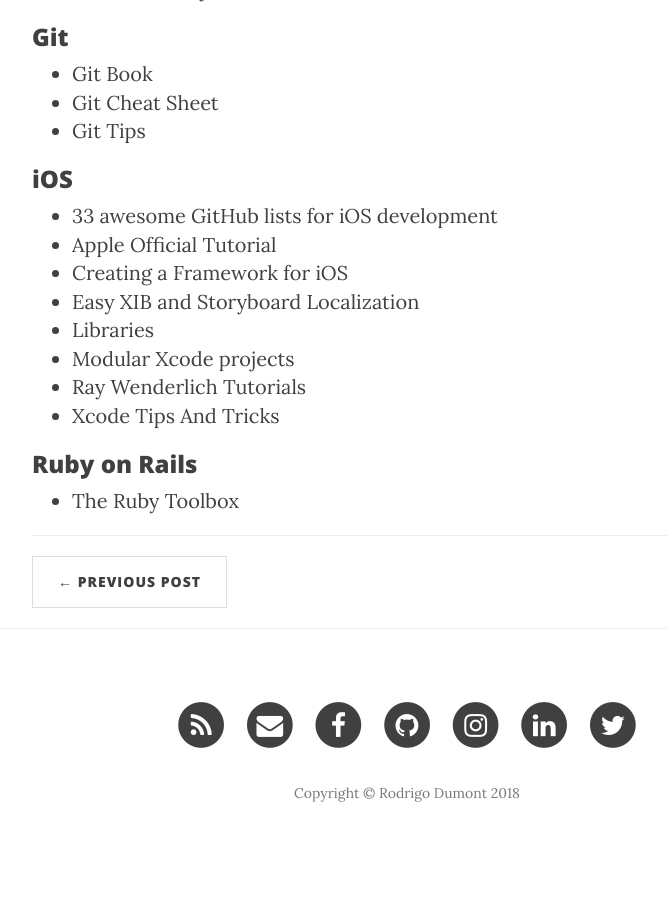
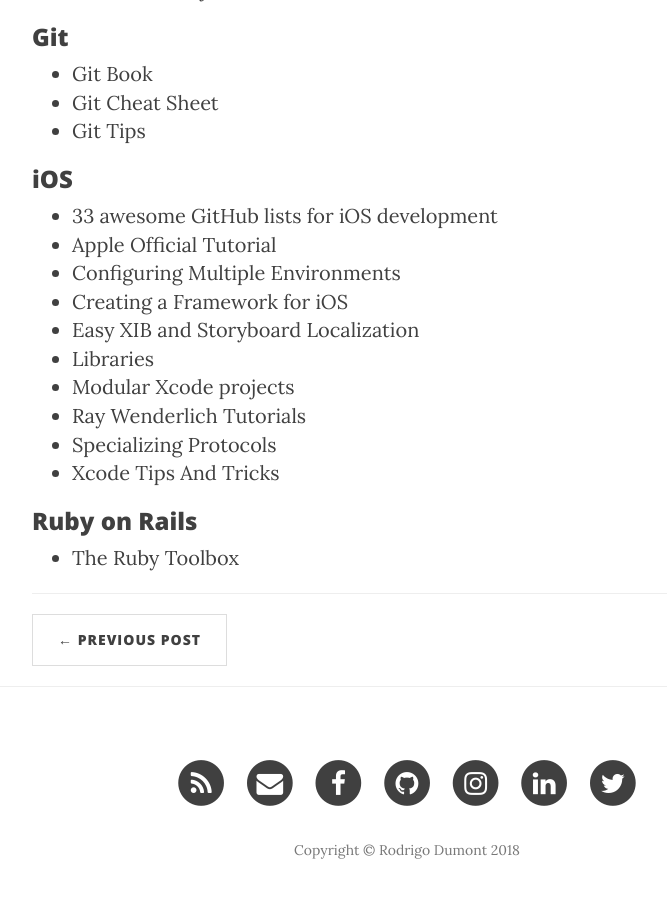
Before and after one commit to RxDx/rxdx.github.io, a Jekyll site: the page built from _posts/2016-07-01-useful-resources.markdown, in a window 1280 px wide and 900 px high, scrolled down 1098 px. Shown: the whole window, without its empty margins (233-900 px from the left). Built offline with Jekyll 4.4.1, drawn with Linux system fonts in a browser that asks for light colours; nearby versions of some CDN libraries; before the commit the page ends 1967 px from its top, so only the background shows below that.

Commit message:
Add iOS useful links

```diff
--- a/_posts/2016-07-01-useful-resources.markdown
+++ b/_posts/2016-07-01-useful-resources.markdown
@@ -35,11 +35,13 @@ Here are some links that should be useful
 ### iOS
 * [33 awesome GitHub lists for iOS development](https://medium.com/flawless-app-stories/33-awesome-github-lists-for-ios-development-336691520d0f)
 * [Apple Official Tutorial](https://developer.apple.com/library/ios/referencelibrary/GettingStarted/DevelopiOSAppsSwift/)
+* [Configuring Multiple Environments](https://kenb.us/best-strategies-for-configuring-multiple-environments-in-xcode-projects)
 * [Creating a Framework for iOS](https://www.raywenderlich.com/192939/creating-a-framework-for-ios)
 * [Easy XIB and Storyboard Localization](https://medium.com/@mario.negro.martin/easy-xib-and-storyboard-localization-b2794c69c9db)
 * [Libraries](https://github.com/vsouza/awesome-ios)
 * [Modular Xcode projects](http://ppinera.es/2017/09/29/modular-xcode-projects.html)
 * [Ray Wenderlich Tutorials](https://www.raywenderlich.com/tutorials)
+* [Specializing Protocols](https://www.swiftbysundell.com/posts/specializing-protocols-in-swift)
 * [Xcode Tips And Tricks](http://todoremove.com/post/2017-03/xcode-tips-and-tricks/)
 
 ### Ruby on Rails
```
